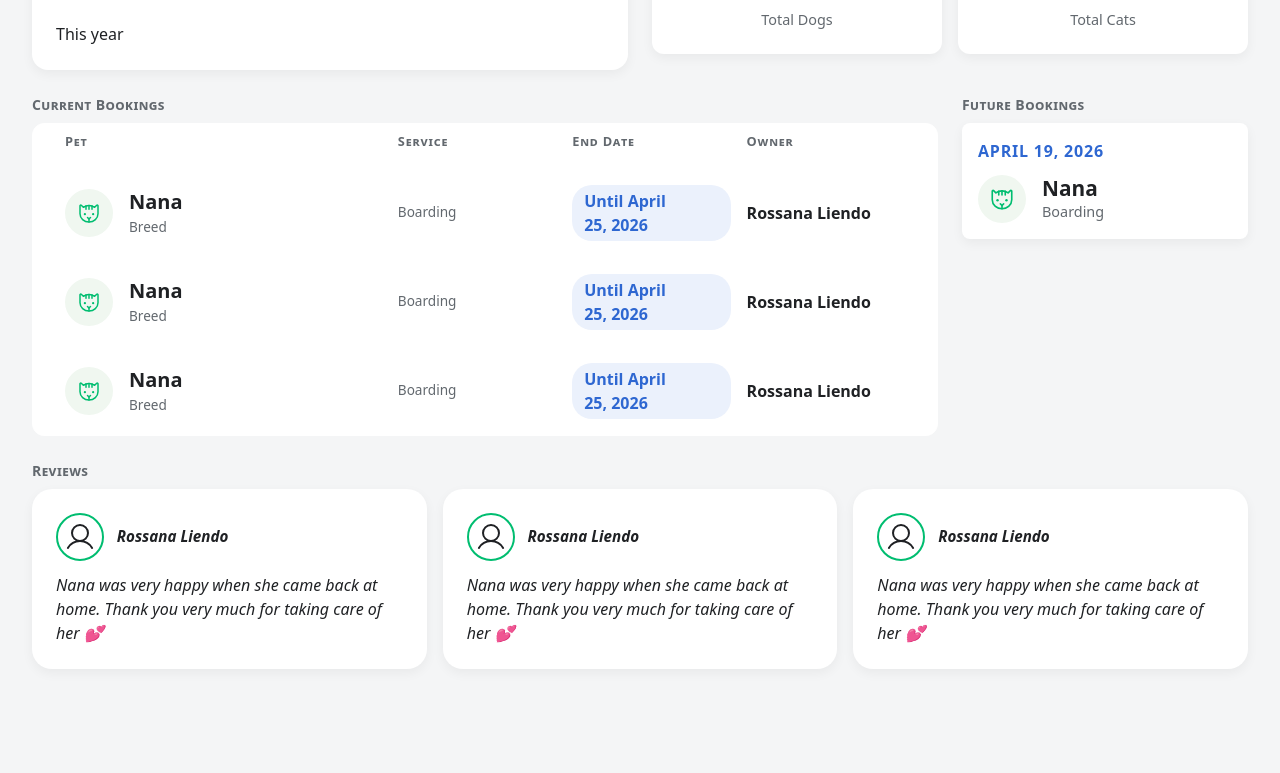
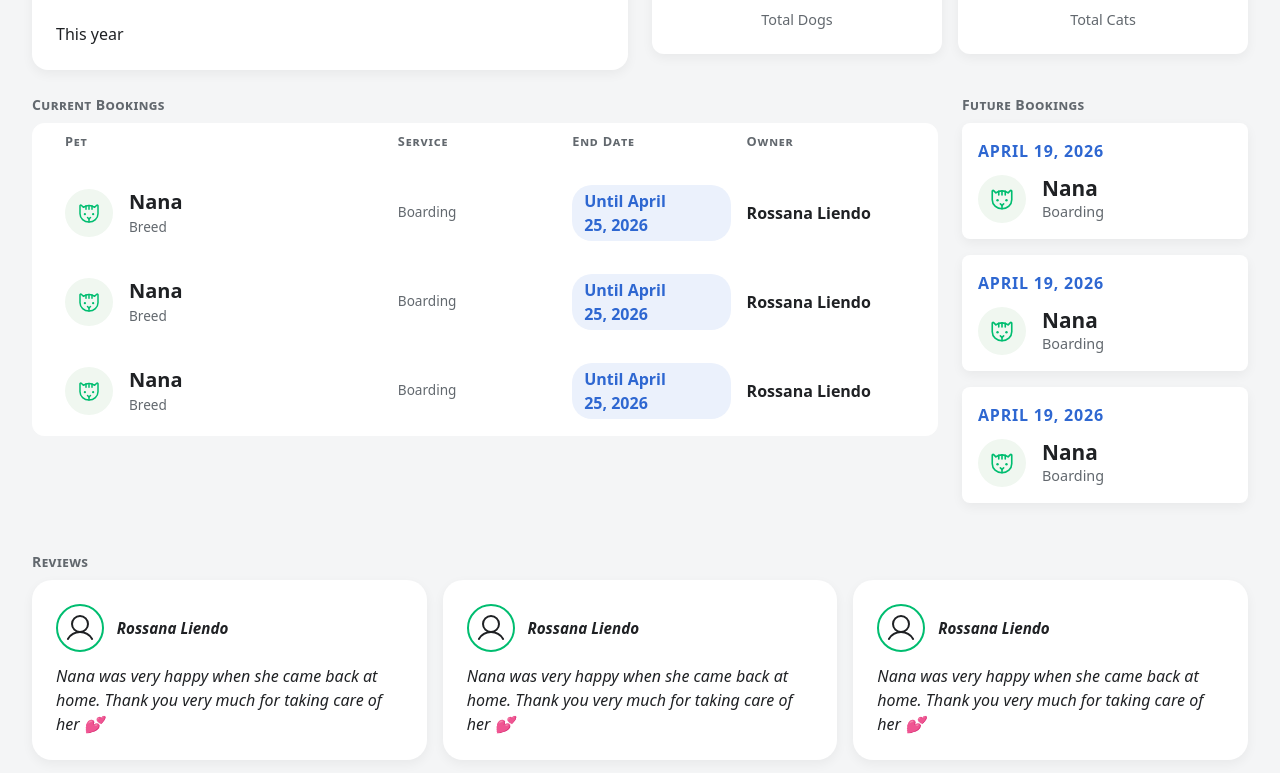
Before and after one commit to agomezal96/pawmetrics-frontend, a React (Vite) app: page / in a window 1280 px wide. Shown: the part 301-1074 px from the top of the page. Before the commit the page ends 1002 px from the top, so only its background shows below. Built offline with nearby package versions, Linux system fonts and the light colour scheme.

Commit message:
Clean Dashboard with new components

```diff
--- a/src/components/Dashboard/Dashboard.tsx
+++ b/src/components/Dashboard/Dashboard.tsx
@@ -1,17 +1,15 @@
 import styles from './Dashboard.module.css';
-import EarningsCard from '../cards/EarningsCard';
-import PetNumberCard from '../cards/PetNumberCard';
-import { Cat, Dog } from 'phosphor-react';
-import FutureBookingCard from '../cards/FutureBookingsCard';
 import {
   mockEarnings,
   mockFutureBooking,
   mockReview,
+  mockTotalPets,
 } from '../../mocks/mockData';
-import CurrentBooking from '../CurrentBooking';
-import ReviewCard from '../cards/ReviewCard';
-import DashboardSection from '../DashboardSection';
-import CurrentBookingHeader from '../CurrentBookingHeader';
+import EarningsModule from '../modules/EarningsModule';
+import TotalPetsModule from '../modules/TotalPetsModule';
+import CurrentBookingModule from '../modules/CurrentBookingsModule';
+import FutureBookingsModule from '../modules/FutureBookingsModule';
+import ReviewModule from '../modules/ReviewModule/ReviewModule';
 
 export default function Dashboard() {
   return (
@@ -22,35 +20,15 @@ export default function Dashboard() {
         keep an eye on your pet stats.
       </p>
       <div className={styles['bento-grid']}>
-        <DashboardSection sectionTitle='Earnings summary'>
-          <EarningsCard earnings={mockEarnings} />
-        </DashboardSection>
-        <DashboardSection sectionTitle="Total pets you have sitted">
-          <PetNumberCard
-            icon={<Dog size={32} />}
-            numberOfPets={4}
-            label="Total Dogs"
-          />
-          <PetNumberCard
-            icon={<Cat size={32} />}
-            numberOfPets={6}
-            label="Total Cats"
-          />
-        </DashboardSection>
-        <DashboardSection sectionTitle="Current Bookings" isList={true}>
-          <CurrentBookingHeader/>
-          <CurrentBooking booking={mockFutureBooking} />
-          <CurrentBooking booking={mockFutureBooking} />
-          <CurrentBooking booking={mockFutureBooking} />
-        </DashboardSection>
-        <DashboardSection sectionTitle="Future Bookings">
-          <FutureBookingCard booking={mockFutureBooking} />
-        </DashboardSection>
-        <DashboardSection sectionTitle="Reviews">
-          <ReviewCard review={mockReview} />
-          <ReviewCard review={mockReview} />
-          <ReviewCard review={mockReview} />
-        </DashboardSection>
+        <EarningsModule earnings={mockEarnings} />
+        <TotalPetsModule petStats={mockTotalPets} />
+        <CurrentBookingModule
+          booking={[mockFutureBooking, mockFutureBooking, mockFutureBooking]}
+        />
+        <FutureBookingsModule
+          bookings={[mockFutureBooking, mockFutureBooking, mockFutureBooking]}
+        />
+        <ReviewModule reviews={[mockReview, mockReview, mockReview]} />
       </div>
     </div>
   );
```
